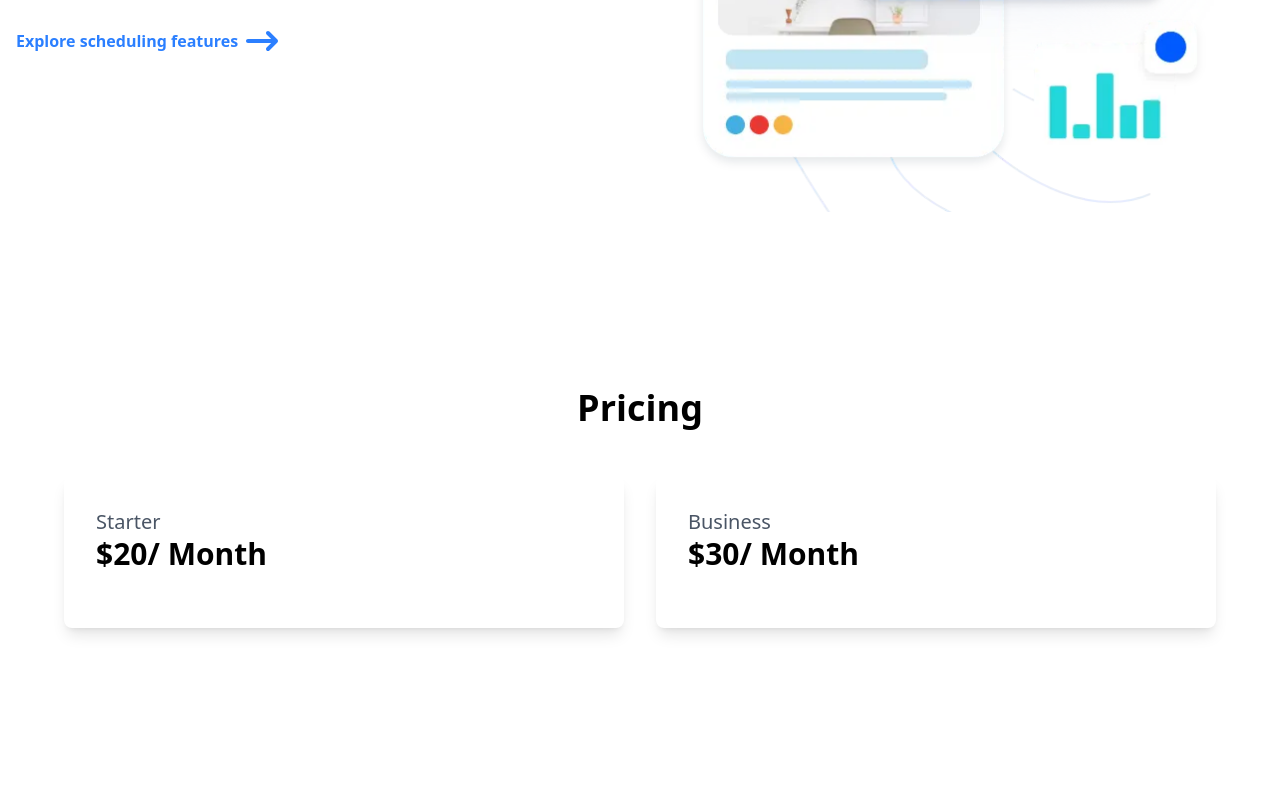
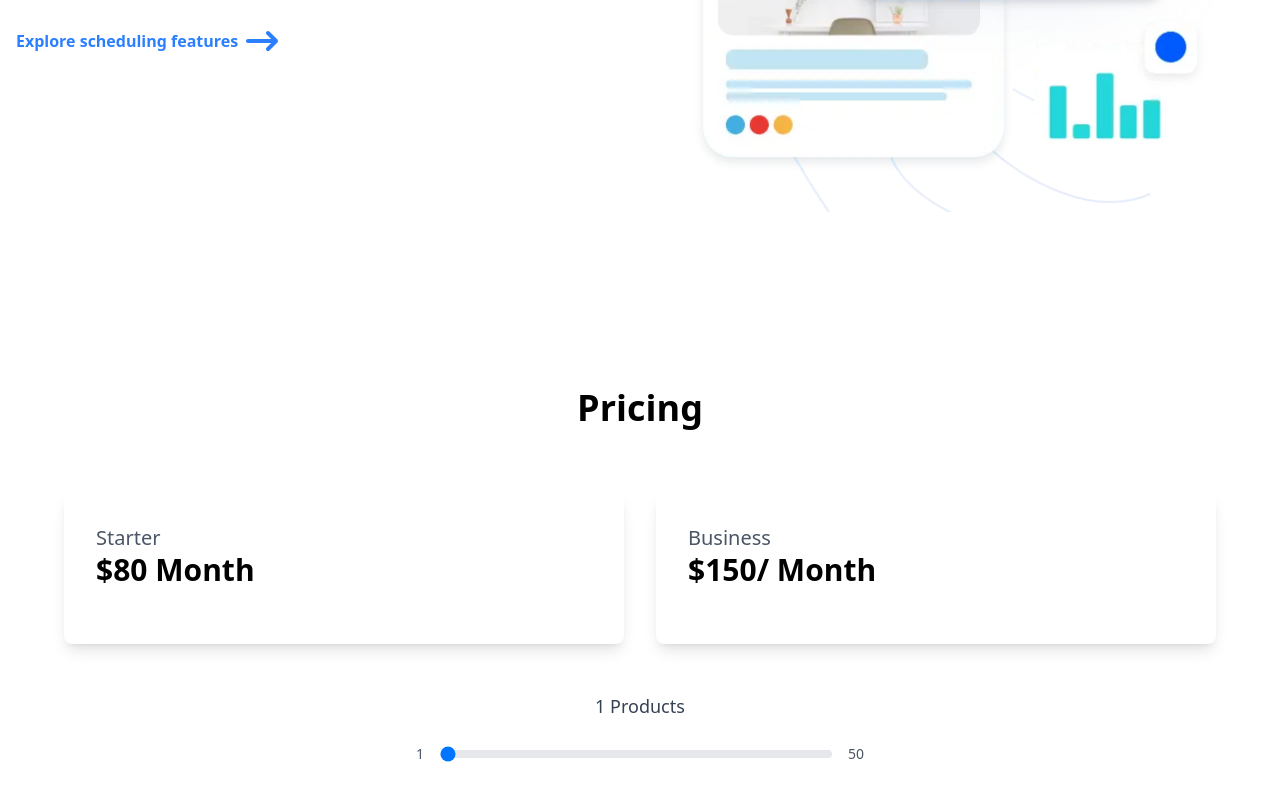
Before and after one commit to Dewmini-Kaveesha/modern-business-landing-page, a React (Vite) app: page / in a window 1280 px wide. Shown: the part 3222-4022 px from the top of the page. Before the commit the page ends 3978 px from the top, so only its background shows below. Built offline with nearby package versions, Linux system fonts and the light colour scheme.

Commit message:
Created pricing change part in the PricingSection

```diff
--- a/src/components/PricingSection.jsx
+++ b/src/components/PricingSection.jsx
@@ -10,18 +10,39 @@ const PricingSection = () => {
   return (
     <section className='py-20 px-4'>
       <div className="max-w-6xl mx-auto">
-        <h2 className="text-3xl md:text-4xl font-bold text-center mb:16">Pricing</h2>
-          <div className='grid grid-cols-1 md:grid-cols-2 gap-8 mb-12 mt-12'>
-          {/* starter plan */ }
-            <div className='bg-white p-8 rounded-lg shadow-lg'>
+        <h2 className="text-3xl md:text-4xl font-bold text-center mb-16">Pricing</h2>
+
+        {/* Pricing Cards */}
+        <div className='grid grid-cols-1 md:grid-cols-2 gap-8 mb-12'>
+          {/* starter plan */}
+          <div className='bg-white p-8 rounded-lg shadow-lg'>
             <h3 className='text-xl text-gray-600'>Starter</h3>
-            <p className='text-3xl font-bold mb-6 '>$20/ Month</p>
-            </div>
+            <p className='text-3xl font-bold mb-6'>${starterPrice} Month</p>
+          </div>
 
           {/* business plan*/}
-            <div className='bg-white p-8 rounded-lg shadow-lg'>
+          <div className='bg-white p-8 rounded-lg shadow-lg'>
             <h3 className='text-xl text-gray-600'>Business</h3>
-            <p className='text-3xl font-bold mb-6 '>$30/ Month</p>
+            <p className='text-3xl font-bold mb-6'>${businessPrice}/ Month</p>
+          </div>
+        </div>
+
+        {/* Product Count Slider - Below Cards */}
+        <div className="mb-12">
+          <p className="text-center text-lg text-gray-700 mb-6 font-medium">{productCount} Products</p>
+          <div className='max-w-md mx-auto'>
+            <div className='flex items-center gap-4'>
+              <span className='text-sm text-gray-600 font-medium'>1</span>
+              <input
+                className='flex-1 h-2 bg-gray-200 rounded-lg appearance-none cursor-pointer slider'
+                type="range"
+                min="1"
+                max="50"
+                value={productCount}
+                onChange={(e)=> setProductionCount(parseInt(e.target.value))}
+              />
+              <span className='text-sm text-gray-600 font-medium'>50</span>
+            </div>
           </div>
         </div>
       </div>
```
